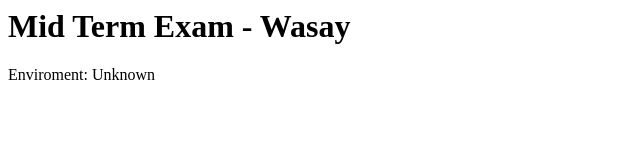
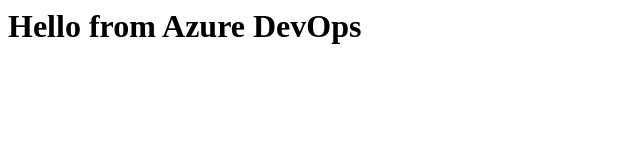
Before and after one commit to Wasay-Rana/CloudComputingMid, a plain HTML site: page index.html in a window 1280 px wide. Shown: the whole page, without its empty margins (0-640 px from the left). Drawn offline with Linux system fonts and the light colour scheme.

Commit message:
Update index.html for class

```diff
--- a/index.html
+++ b/index.html
@@ -1,9 +1,5 @@
 <html>
     <body>
-        <h1>Mid Term Exam - Wasay</h1>
-        <p>Enviroment: <span id="env"></span></p>
-        <script>
-            document.getElementById('env').innerText = document.location.hostname.includes("azurewebsites")? "Azure" : "Unknown";
-        </script>
+        <h1>Hello from Azure DevOps</h1>
     </body>
 </html>
```
